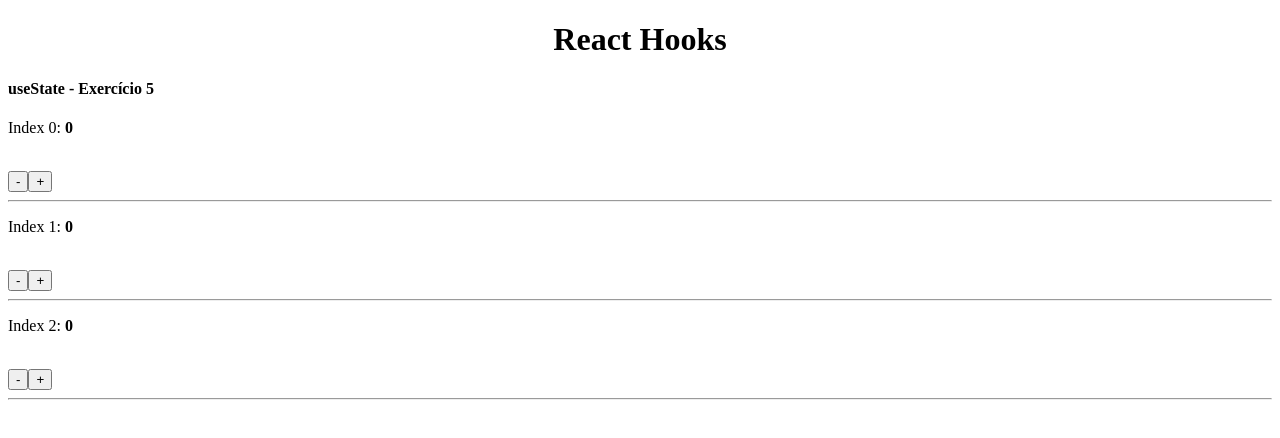
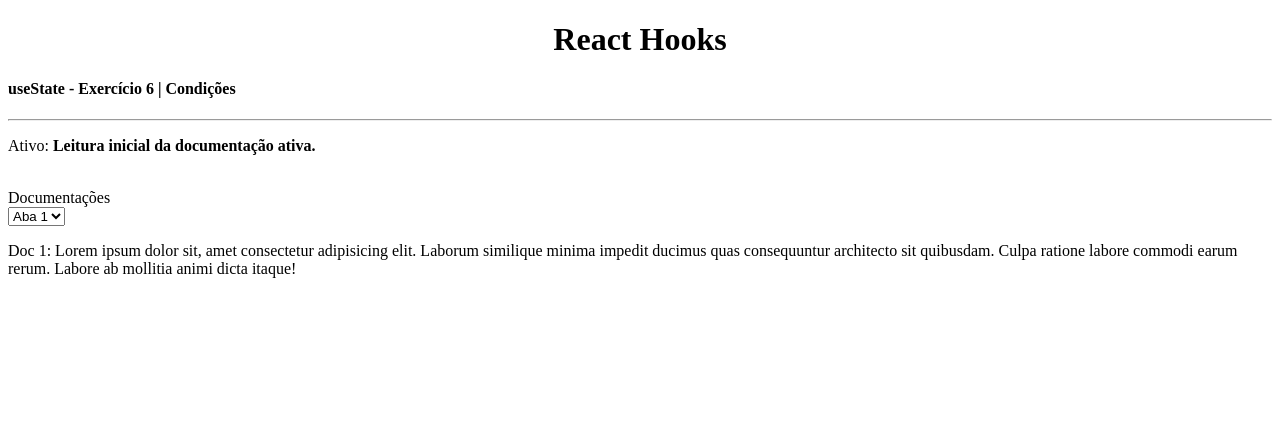
Before and after one commit to jacksoncassemiro/react_estudos_hooks, a React (Vite) app: page / in a window 1280 px wide. Shown: the top 438 px of the page. Built offline with nearby package versions, Linux system fonts and the light colour scheme.

Commit message:
hooks 8 - atividade com condições
Signed-off-by: Jackson Cassemiro <jacksondgls@live.com>

```diff
--- a/src/App.jsx
+++ b/src/App.jsx
@@ -1,5 +1,5 @@
 import React from "react";
-import HookState from "./components/UseState_07"
+import HookState from "./components/UseState_08"
 // import { useState } from "react"
 
 export default () => {
--- /dev/null
+++ b/src/components/UseState_08.jsx
@@ -0,0 +1,53 @@
+import { useState } from "react"
+
+export default () => {
+
+  const [status, setStatus] = useState(false);
+  const [aba, setAba] = useState("1");
+
+  function updateAba(e){
+    const valor = e.target.value;
+    setAba(valor);
+
+    if(valor === "3"){
+      setStatus(true);
+    }else{
+      setStatus(false);
+    }
+  }
+
+  return (
+    <>
+      <h4>useState - Exercício 6 | Condições</h4>
+      <hr />
+      <p>Ativo: <strong>{status ? "Final da documentação ativa." : "Leitura inicial da documentação ativa."}</strong></p>
+      <br />
+      <label htmlFor="doc">Documentações</label>
+      <br />
+      <select onChange={(e) => updateAba(e)} id="doc">
+        <option value="1">Aba 1</option>
+        <option value="2">Aba 2</option>
+        <option value="3">Aba 3</option>
+      </select>
+
+      {status && <p>Você concluiu a leitura total da documentação!</p>}
+      {
+        (aba === "1") ?
+        (
+          <p>Doc 1: Lorem ipsum dolor sit, amet consectetur adipisicing elit. Laborum similique minima impedit ducimus quas consequuntur architecto sit quibusdam. Culpa ratione labore commodi earum rerum. Labore ab mollitia animi dicta itaque!</p>
+        )
+        :
+        (aba === "2") ?
+        (
+          <p>Doc 2: Lorem ipsum dolor sit amet, consectetur adipisicing elit. Ut, fuga? Voluptate, ex natus quaerat similique veniam sint soluta assumenda magni error beatae aliquid quam nulla, impedit reprehenderit asperiores, maiores sit?</p>
+        )
+        :
+        (
+          <p>Doc 3: Lorem ipsum dolor sit amet, consectetur adipisicing elit. Ut, fuga? Voluptate, ex natus quaerat similique veniam sint soluta assumenda magni error beatae aliquid quam nulla, impedit reprehenderit asperiores, maiores sit?</p>
+        )
+      }
+
+    </>
+  )
+
+}
```
